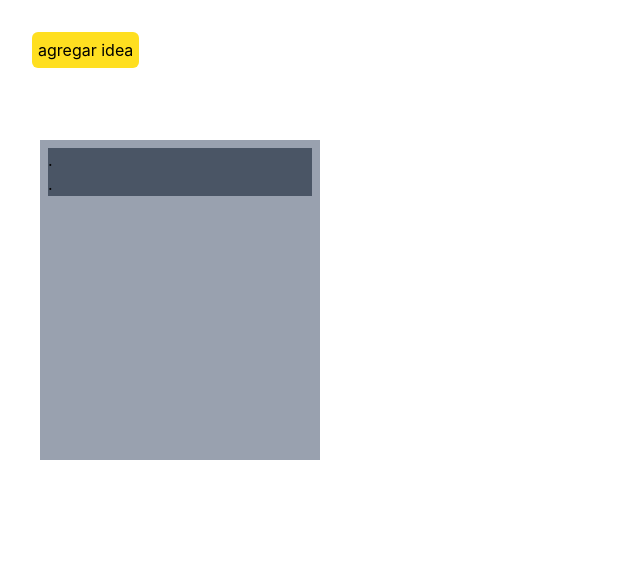
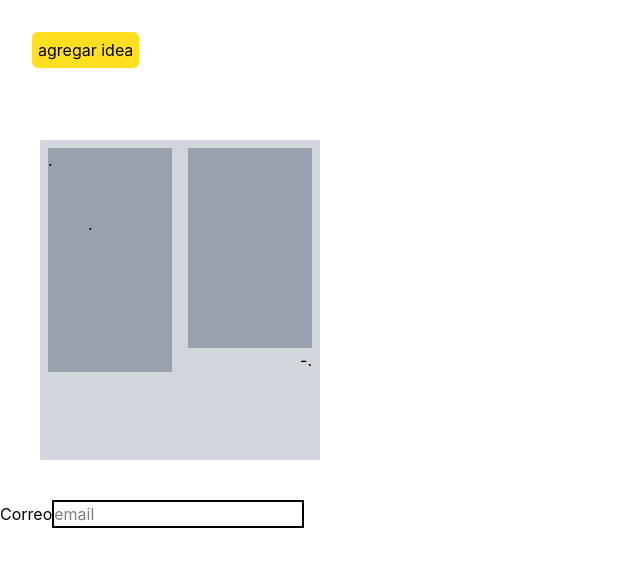
Before and after one commit to Brayan1210-1/AniScope, a React (Vite) app: page / in a window 1280 px wide. Shown: the top 566 px of the page, without its empty margins (0-640 px from the left). Built offline with nearby package versions, Linux system fonts and the light colour scheme.

Commit message:
skeleton más o menos

```diff
--- a/src/app/App.tsx
+++ b/src/app/App.tsx
@@ -1,8 +1,9 @@
+import { Input } from '@/design/atoms/input';
 import { Button } from '../design/atoms/button'
-/*import { Input } from '../design/atoms/input'; */
 import { Skeleton } from '../design/atoms/skeleton';
 
 import '../index.css'
+import { useState } from 'react';
 
 function hello() {
 
@@ -12,15 +13,22 @@ function hello() {
 }
 
 function App() {
-
+  const [email, setEmail] = useState("");
 
   return (
-    <>
-      { /*<Input name='probando mi input ' placeHolder='ingrese tristeza' key={1} />*/}
+
+    <div>
+
       <Button name='agregar idea' style='m-8' onClick={hello} />
 
       <Skeleton />
-    </>
+
+      <Input type='email' label={'Correo'} placeHolder={'email'} value={email} onChange={(e) => setEmail(e.target.value)}
+      />
+
+    </div>
+
+
   )
 }
 
--- a/src/design/atoms/input.tsx
+++ b/src/design/atoms/input.tsx
@@ -1,15 +1,24 @@
-/*
+
 interface InputProps {
-    name: string;
+    type: string;
+    label: string;
     placeHolder: string;
-    style?: string;
+    value: string;
+    onChange: (e: React.ChangeEvent<HTMLInputElement>) => void;
 }
 
-export function Input({ name, placeHolder, style }: InputProps) {
+export function Input(props: InputProps) {
     return (
-        <input className={`bg-white border-2 border-black ${style}`} placeholder={placeHolder}  >
-            {name}
-        </input>
+        <div>
+            <label className="" > {props.label}</label>
+            <input className={`bg-white border-2 border-black `}
+                id={props.label}
+                placeholder={props.placeHolder}
+                onChange={props.onChange}
+                value={props.value}
+                type={props.type}
+            >
+            </input>
+        </div>
     )
 }
-    */
--- a/src/design/atoms/skeleton.tsx
+++ b/src/design/atoms/skeleton.tsx
@@ -1,25 +1,23 @@
 interface SkeletonProps {
-    style?: string
+
 }
 
 
-export function Skeleton({ style }: SkeletonProps) {
+export function Skeleton() {
 
     return (
-        <div className={`bg-gray-400 p-2 max-w-70 min-h-80 m-10  ${style}`} >
+        <div className="bg-gray-300 p-2 max-w-70 min-h-80 m-10 columns-2">
 
-            <header className="bg-gray-600 max-inline-3xl">
-                <p> .</p>
-            </header>
+            <div className="justify-items-start row-span-4 min-160">
+                <h1 className="bg-gray-400 size-full"> . </h1>
+                <h2 className="h-100 w-31 bg-gray-400 p-10 mb-px-0.5">. </h2>
+            </div>
 
-            <body>
-                <p> . </p>
-            </body>
+            <div className="justify-items-end">
+                <h1>-.</h1>
+            </div>
 
-            <footer className="bg-gray-600 content-end">
-                <p> .</p>
-            </footer>
 
-        </div>
+        </ div>
     )
 }
--- a/vite.config.ts
+++ b/vite.config.ts
@@ -2,6 +2,7 @@ import { defineConfig } from 'vite'
 import react, { reactCompilerPreset } from '@vitejs/plugin-react'
 import tailwindcss from '@tailwindcss/vite'
 import babel from '@rolldown/plugin-babel'
+import path from 'path'
 
 // https://vite.dev/config/
 export default defineConfig({
@@ -10,4 +11,9 @@ export default defineConfig({
     react(),
     babel({ presets: [reactCompilerPreset()] })
   ],
+  resolve: {
+    alias: {
+      "@": path.resolve(__dirname, "./src"),
+    },
+  },
 })
```
Also changed, not shown: tsconfig.app.json (+19 -6 lines).
